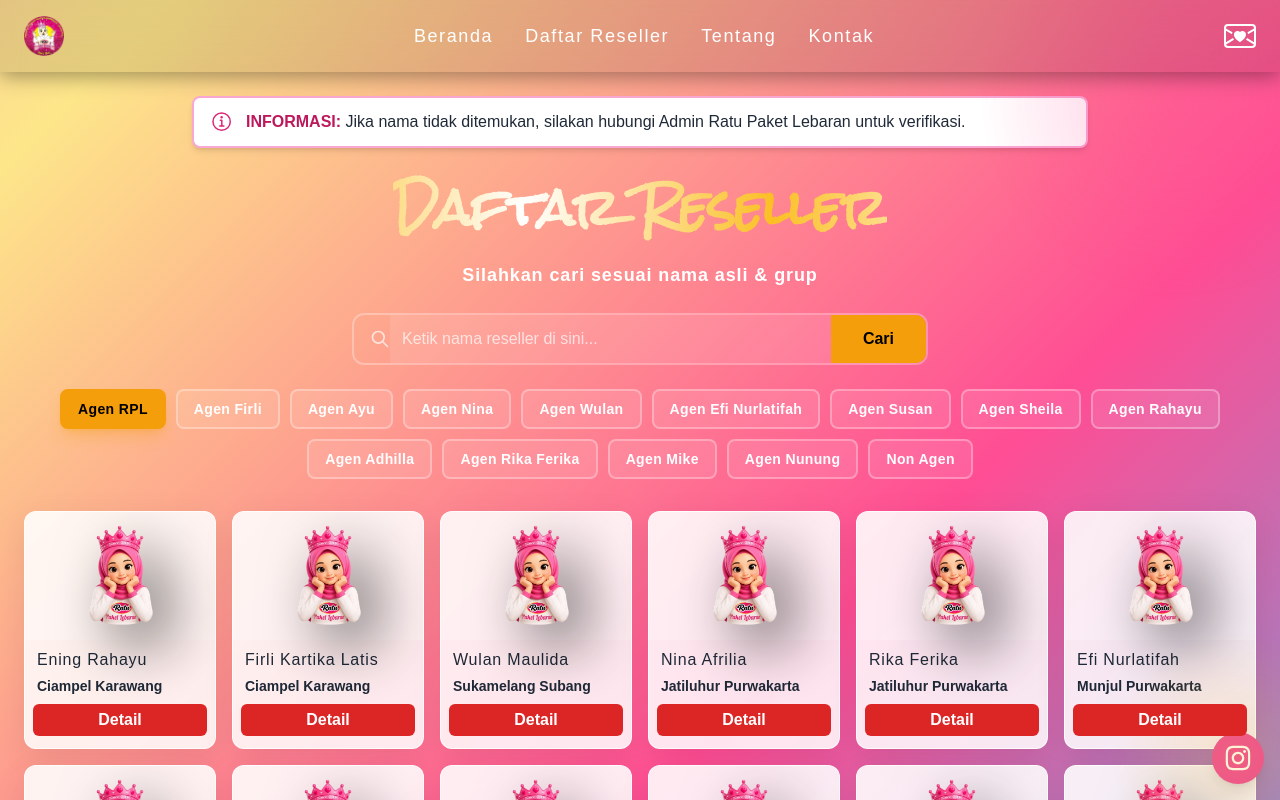
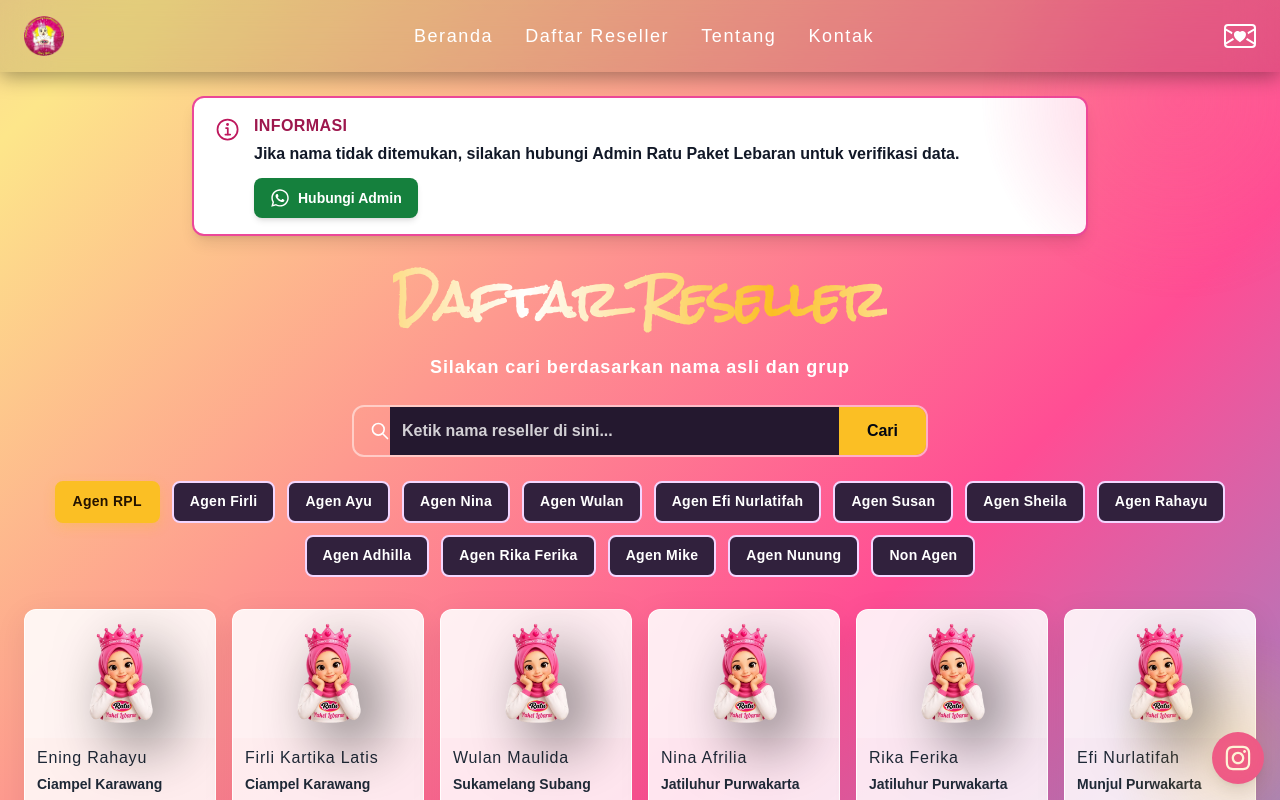
Before and after one commit to ratupaket/resellerresmi2027, a React (Vite) app: page /product in a window 1280 px wide. Shown: the top 800 px of the page. Built offline with nearby package versions, Linux system fonts and the light colour scheme; a web font is replaced by a local one.

Commit message:
Update Menu.jsx

```diff
--- a/src/components/organisms/Products/Menu.jsx
+++ b/src/components/organisms/Products/Menu.jsx
@@ -1,6 +1,7 @@
 import React, { useState } from "react";
 import { AnimatePresence } from "framer-motion";
 import { IoInformationCircleOutline } from "react-icons/io5";
+import { FaWhatsapp } from "react-icons/fa";
 import Card from "../Card/Card";
 import Modal from "../Modal/Modal";
 import { menuList } from "../../../utils/MenuList";
@@ -22,23 +23,33 @@ const categories = [
   "Non Agen",
 ];
 
+// Link WhatsApp Admin Ratu Paket Lebaran
+const ADMIN_WHATSAPP =
+  "https://wa.me/message/MU23Y7YT6SNFP1";
+
 const Menu = ({ addToCart, onCardClick }) => {
-  const [selectedCategory, setSelectedCategory] = useState("Agen RPL");
+  const [selectedCategory, setSelectedCategory] =
+    useState("Agen RPL");
+
   const [searchTerm, setSearchTerm] = useState("");
   const [showModal, setShowModal] = useState(false);
   const [selectedMenu, setSelectedMenu] = useState(null);
 
+  // Filter nama berdasarkan kategori dan pencarian
   const searchedMenuList = menuList.filter((menu) => {
-    const isCategoryMatch = menu?.category === selectedCategory;
+    const isCategoryMatch =
+      menu?.category === selectedCategory;
+
     const isSearchMatch = menu?.title
       ?.toLowerCase()
-      .includes(searchTerm.toLowerCase());
+      .includes(searchTerm.toLowerCase().trim());
 
-    return searchTerm
+    return searchTerm.trim()
       ? isCategoryMatch && isSearchMatch
       : isCategoryMatch;
   });
 
+  // Membuka detail reseller
   const handleCardClick = (menu) => {
     setSelectedMenu(menu);
     setShowModal(true);
@@ -48,9 +59,19 @@ const Menu = ({ addToCart, onCardClick }) => {
     }
   };
 
+  // Menutup detail reseller
   const closeModal = () => {
     setShowModal(false);
     setSelectedMenu(null);
+  };
+
+  // Membuka WhatsApp admin
+  const handleContactAdmin = () => {
+    window.open(
+      ADMIN_WHATSAPP,
+      "_blank",
+      "noopener,noreferrer"
+    );
   };
 
   return (
@@ -87,48 +108,113 @@ const Menu = ({ addToCart, onCardClick }) => {
           transform: translateZ(0);
           -webkit-font-smoothing: antialiased;
         }
+
+        .category-button {
+          font-size: 14px;
+          font-weight: 800;
+          letter-spacing: 0.3px;
+          text-shadow: none;
+          min-height: 42px;
+          transition: all 0.2s ease;
+        }
+
+        .category-button:focus-visible {
+          outline: 3px solid #fbbf24;
+          outline-offset: 3px;
+        }
+
+        .category-button-active {
+          background-color: #fbbf24;
+          color: #241300;
+          border-color: #fbbf24;
+          box-shadow: 0 4px 12px rgba(251, 191, 36, 0.3);
+        }
+
+        .category-button-inactive {
+          background-color: #31213d;
+          color: #ffffff;
+          border-color: #f3d6ff;
+        }
+
+        .category-button-inactive:hover {
+          background-color: #51315f;
+          border-color: #ffffff;
+        }
+
+        @media (max-width: 480px) {
+          .category-button {
+            font-size: 12px;
+            padding: 9px 10px;
+            min-height: 38px;
+          }
+        }
+
+        @media (prefers-reduced-motion: reduce) {
+          .m-glow-title {
+            animation: none;
+          }
+
+          .category-button {
+            transition: none;
+          }
+        }
       `}</style>
 
       <section className="mt-6 mb-16 px-4 md:px-6">
 
-        {/* PENGUMUMAN YANG SELALU TERLIHAT */}
-        <div className="mx-auto mb-6 w-full max-w-4xl">
-          <div className="flex items-start gap-3 rounded-lg border-2 border-pink-300 bg-white px-4 py-3 shadow-md sm:items-center">
+        {/* INFORMASI: SELALU TERLIHAT */}
+        <div className="mx-auto mb-7 w-full max-w-4xl">
+          <div className="flex items-start gap-3 rounded-xl border-2 border-pink-500 bg-white px-4 py-4 shadow-lg sm:px-5">
+
             <IoInformationCircleOutline
-              className="mt-0.5 h-6 w-6 shrink-0 text-pink-600 sm:mt-0"
+              className="mt-0.5 h-7 w-7 shrink-0 text-pink-700"
               aria-hidden="true"
             />
 
-            <p className="text-sm leading-relaxed text-gray-800 sm:text-base">
-              <span className="font-extrabold text-pink-700">
-                INFORMASI:
-              </span>{" "}
-              <span className="font-medium">
+            <div className="min-w-0 flex-1">
+              <p className="mb-1 text-sm font-extrabold tracking-wide text-pink-800 sm:text-base">
+                INFORMASI
+              </p>
+
+              <p className="text-sm font-semibold leading-relaxed text-gray-900 sm:text-base">
                 Jika nama tidak ditemukan, silakan hubungi
-                Admin Ratu Paket Lebaran untuk verifikasi.
-              </span>
+                Admin Ratu Paket Lebaran untuk verifikasi
+                data.
               </p>
+
+              <button
+                type="button"
+                onClick={handleContactAdmin}
+                className="mt-3 inline-flex min-h-10 items-center justify-center gap-2 rounded-lg bg-green-700 px-4 py-2 text-sm font-extrabold text-white shadow-md transition-colors hover:bg-green-800 focus-visible:outline focus-visible:outline-2 focus-visible:outline-offset-2 focus-visible:outline-green-700"
+              >
+                <FaWhatsapp
+                  className="h-5 w-5"
+                  aria-hidden="true"
+                />
+                Hubungi Admin
+              </button>
+            </div>
           </div>
         </div>
 
-        {/* JUDUL DAFTAR RESELLER */}
+        {/* JUDUL */}
         <div className="text-center">
-          <h1 className="m-glow-title text-4xl md:text-5xl font-rocksalt font-bold">
+          <h1 className="m-glow-title font-rocksalt text-4xl font-bold md:text-5xl">
             Daftar Reseller
           </h1>
         </div>
 
-        <h2 className="text-base md:text-lg font-londrina font-bold tracking-wider text-white text-center mt-4 mb-6">
-          Silahkan cari sesuai nama asli & grup
+        <h2 className="mt-4 mb-6 text-center font-londrina text-base font-bold tracking-wider text-white md:text-lg">
+          Silakan cari berdasarkan nama asli dan grup
         </h2>
 
-        {/* KOLOM PENCARIAN */}
-        <div className="flex justify-center w-full max-w-xl mx-auto mb-6">
-          <div className="relative w-full flex rounded-xl overflow-hidden border-2 border-white/30 focus-within:border-amber-400 transition-colors duration-300">
+        {/* PENCARIAN */}
+        <div className="mx-auto mb-6 flex w-full max-w-xl justify-center">
+          <div className="relative flex w-full overflow-hidden rounded-xl border-2 border-white/50 transition-colors duration-300 focus-within:border-amber-400">
 
-            <div className="flex items-center pl-4 text-white/70">
+            <div className="flex items-center pl-4 text-white">
               <svg
-                className="w-5 h-5"
+                className="h-5 w-5"
                 fill="none"
                 stroke="currentColor"
                 viewBox="0 0 24 24"
@@ -145,16 +231,19 @@ const Menu = ({ addToCart, onCardClick }) => {
 
             <input
               type="text"
-              className="w-full bg-white/10 placeholder:text-white/70 py-3 pl-3 pr-4 text-white font-medium focus:outline-none"
+              aria-label="Cari nama reseller"
+              className="w-full bg-[#24182f] py-3 pl-3 pr-4 font-semibold text-white placeholder:text-white/80 focus:outline-none"
               placeholder="Ketik nama reseller di sini..."
               value={searchTerm}
-              onChange={(e) => setSearchTerm(e.target.value)}
+              onChange={(e) =>
+                setSearchTerm(e.target.value)
+              }
             />
 
             <button
               type="button"
               onClick={() => setSearchTerm("")}
-              className="bg-amber-500 hover:bg-amber-400 text-black font-bold px-6 md:px-8 whitespace-nowrap transition-colors duration-300"
+              className="whitespace-nowrap bg-amber-400 px-5 font-extrabold text-gray-950 transition-colors hover:bg-amber-300 md:px-7"
             >
               {searchTerm ? "Reset" : "Cari"}
             </button>
@@ -162,37 +251,46 @@ const Menu = ({ addToCart, onCardClick }) => {
         </div>
 
         {/* KATEGORI AGEN */}
-        <div className="w-full mb-8">
-          <div className="flex flex-wrap justify-center gap-2 md:gap-2.5">
-            {categories.map((category) => (
+        <div className="mb-8 w-full">
+          <div className="flex flex-wrap justify-center gap-2 md:gap-3">
+            {categories.map((category) => {
+              const isSelected =
+                selectedCategory === category;
+
+              return (
                 <button
                   type="button"
                   key={category}
+                  aria-pressed={isSelected}
                   onClick={() => {
                     setSelectedCategory(category);
                     setSearchTerm("");
                   }}
-                className={`px-3 py-1.5 md:px-4 md:py-2 rounded-lg text-xs md:text-sm font-bold tracking-wide whitespace-nowrap border-2 transition-all duration-300 ${
-                  selectedCategory === category
-                    ? "bg-amber-500 text-black border-amber-500 shadow-lg shadow-amber-500/30"
-                    : "bg-white/10 text-white border-white/30 hover:bg-white/20 hover:border-white/50"
+                  className={`category-button rounded-lg border-2 px-4 py-2 ${
+                    isSelected
+                      ? "category-button-active"
+                      : "category-button-inactive"
                   }`}
                 >
                   {category}
                 </button>
-            ))}
+              );
+            })}
           </div>
         </div>
 
-        {/* DAFTAR KARTU RESELLER */}
+        {/* DAFTAR RESELLER */}
         <div
           key={selectedCategory}
-          className="grid grid-cols-2 sm:grid-cols-3 md:grid-cols-4 tablet:grid-cols-5 lg:grid-cols-6 gap-4 mt-2"
+          className="mt-2 grid grid-cols-2 gap-4 sm:grid-cols-3 md:grid-cols-4 tablet:grid-cols-5 lg:grid-cols-6"
         >
           {searchedMenuList.length > 0 ? (
             searchedMenuList.map((menu, index) => (
               <Card
-                key={menu?.id || `menu-${index}-${menu?.title}`}
+                key={
+                  menu?.id ||
+                  `menu-${index}-${menu?.title}`
+                }
                 onClick={() => handleCardClick(menu)}
               >
                 <Card.Top
@@ -205,9 +303,10 @@ const Menu = ({ addToCart, onCardClick }) => {
               </Card>
             ))
           ) : (
-            <div className="col-span-full flex flex-col items-center justify-center py-20">
+            <div className="col-span-full flex flex-col items-center justify-center py-16 text-center">
+
               <svg
-                className="w-16 h-16 text-white/30 mb-4"
+                className="mb-4 h-14 w-14 text-white/70"
                 fill="none"
                 stroke="currentColor"
                 viewBox="0 0 24 24"
@@ -221,19 +320,31 @@ const Menu = ({ addToCart, onCardClick }) => {
                 />
               </svg>
 
-              <p className="text-xl font-londrina text-white/80 tracking-wider text-center">
+              <p className="text-center font-londrina text-xl font-bold tracking-wide text-white">
                 Nama tidak ditemukan di grup ini.
               </p>
 
-              <p className="mt-2 text-sm text-white/80 text-center">
+              <p className="mt-2 max-w-md text-sm font-medium leading-relaxed text-white">
                 Silakan hubungi Admin Ratu Paket Lebaran
-                untuk verifikasi.
+                untuk membantu memeriksa data nama Anda.
               </p>
 
               <button
                 type="button"
+                onClick={handleContactAdmin}
+                className="mt-5 inline-flex min-h-11 items-center justify-center gap-2 rounded-lg bg-green-700 px-5 py-3 font-extrabold text-white shadow-lg transition-colors hover:bg-green-800"
+              >
+                <FaWhatsapp
+                  className="h-5 w-5"
+                  aria-hidden="true"
+                />
+                Hubungi Admin via WhatsApp
+              </button>
+
+              <button
+                type="button"
                 onClick={() => setSearchTerm("")}
-                className="mt-4 text-amber-300 font-bold hover:underline"
+                className="mt-4 font-bold text-amber-300 underline underline-offset-4 hover:text-amber-200"
               >
                 Reset Pencarian
               </button>
```
Lines whose indentation alone changed are shown as unchanged.
